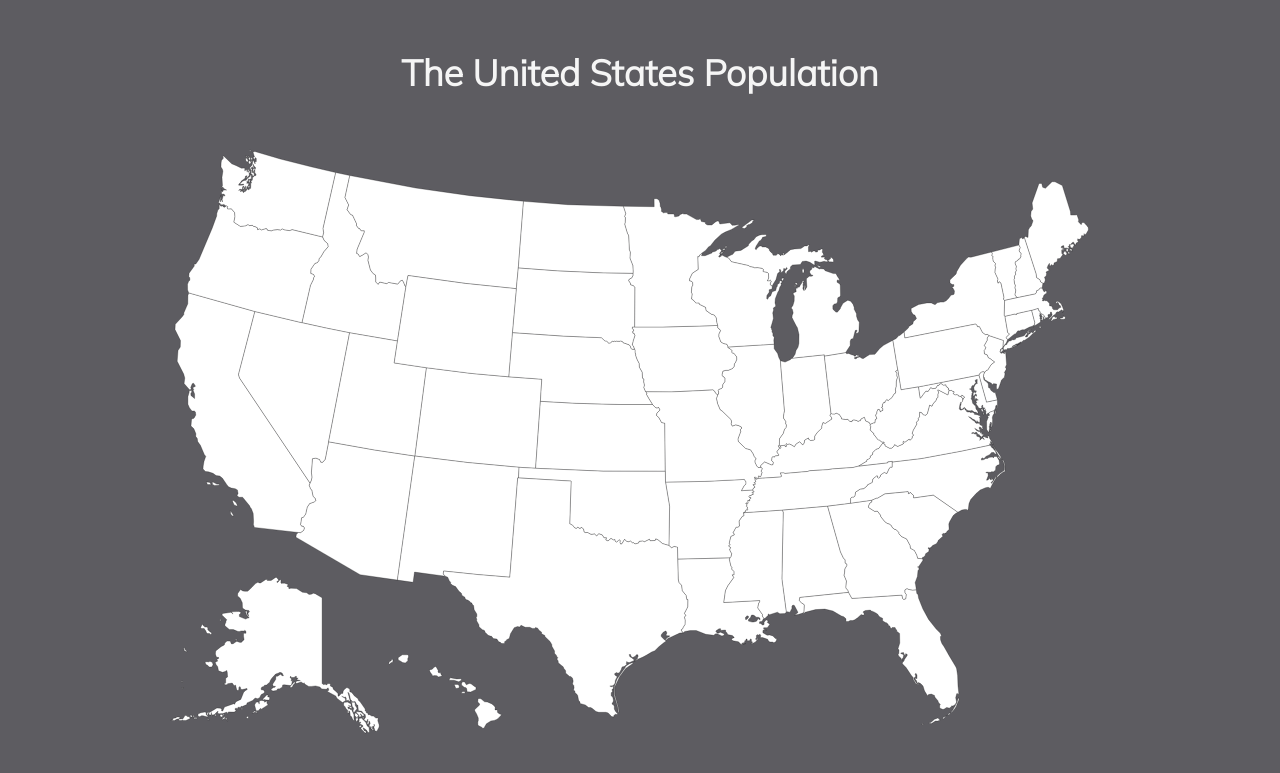
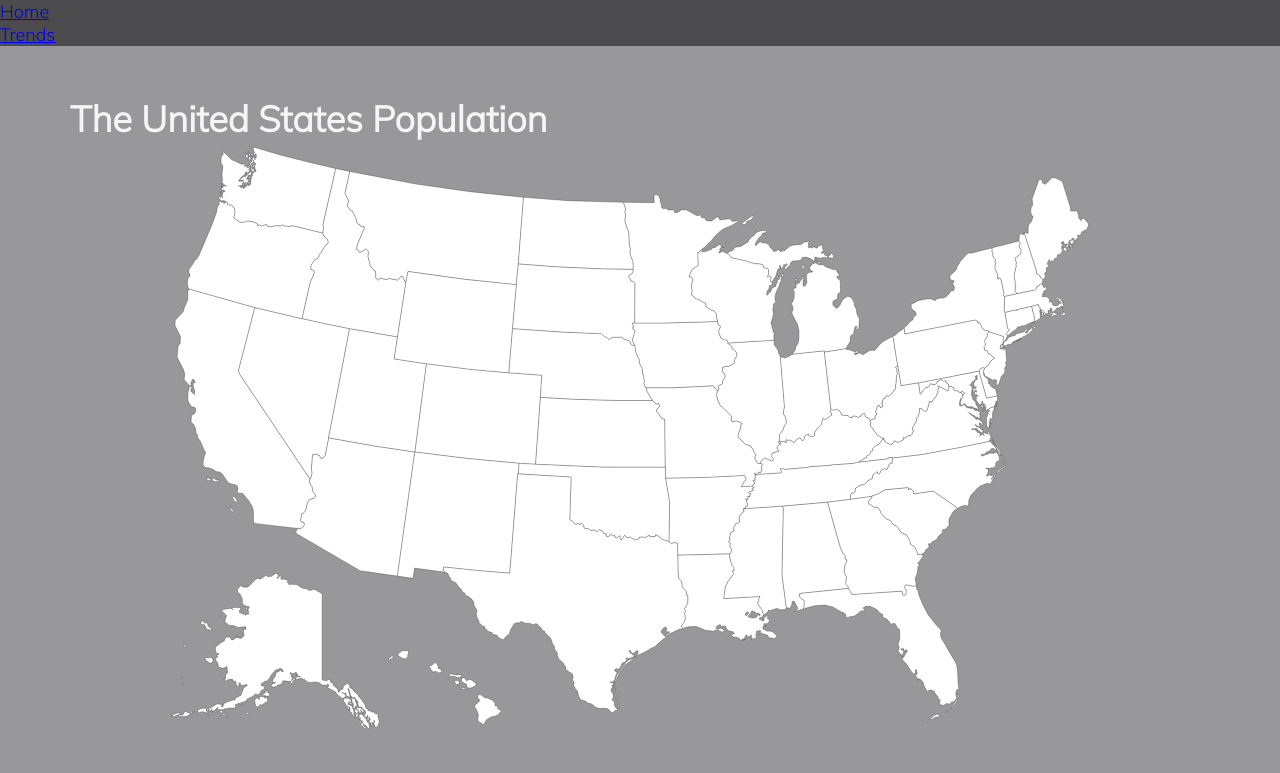
Before and after one commit to KentStuder22/JK-Projects, a Python web app: template mongo-tornado demo/templates/index.html in a window 1280 px wide. Shown: the top 773 px of the page. Run offline with Jinja, Linux system fonts and the light colour scheme; the template is opened without the code that fills it: most values are stand-ins (such as "Sample title", 1, 10 or a date in 2020).

Commit message:
css work and adding navbar

```diff
--- a/mongo-tornado demo/static/style.css
+++ b/mongo-tornado demo/static/style.css
@@ -2,16 +2,28 @@
     margin: 0;
     padding: 0;
 }
+.navbar {
+    background: rgba(0, 0, 0, 0.5);
+    top: 0;
+    width: 100%;
+    list-style-type: none;
+    margin: 0;
+    padding: 0;
+    white-space: nowrap;
+    overflow: hidden;
+}
 .header {
     color: whitesmoke;
+    padding-left: 70px;
+    text-align: left;
 }
 body {
-    background-color: #5D5C61;
+    background-color: #5d5c61a1;
     font-family:'Mulish', sans-serif;
     font-size: large;
     font-weight:200
 }
-.container {
+.main-container {
     text-align: center;
     margin-left: auto;
     margin-right: auto;
@@ -26,7 +38,7 @@ svg path {
     content: attr(data-pop);
 }
 svg path:hover {
-    fill: #0707ff;
+    fill: #1212137e;
     transition: 0.6s;
     cursor: pointer;
 }
--- a/mongo-tornado demo/templates/index.html
+++ b/mongo-tornado demo/templates/index.html
@@ -15,7 +15,14 @@
     <title>Tornado</title>
 </head>
     <body>
-        <div class="container">
+        <div class="home-page">
+            <div class="navbar">
+                <ul class="main_nav">
+                    <li><a href="index.html">Home</a></li>
+                    <li><a href="trends.html">Trends</a></li>
+                </ul>
+            </div>
+            <div class="main-container">
                 <h1 class="header">The United States Population</h1>
                 <svg class="container" xmlns="http://www.w3.org/2000/svg" width="959" height="593">
                     <g class="state">
@@ -277,5 +284,6 @@
                     </g>
                 </svg>
             </div>
+        </div>
     </body>
 </html>
--- /dev/null
+++ b/mongo-tornado demo/templates/trends.html
@@ -0,0 +1 @@
+<h1>Hello Worlds</h1>
```
Lines whose indentation alone changed are shown as unchanged.
